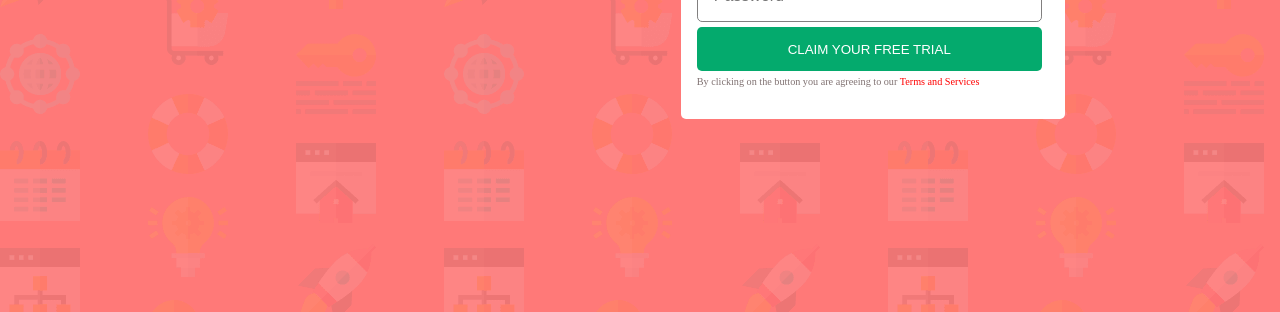
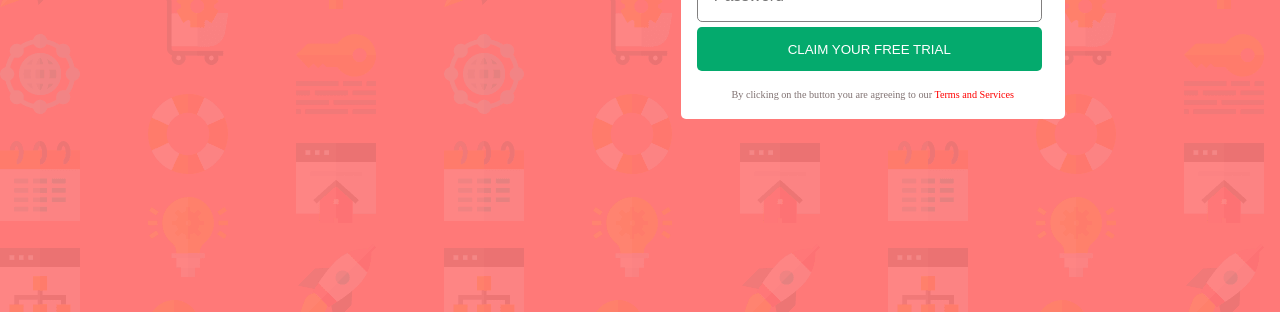
Before and after one commit to Kwagei/week-2-hackathon-signup-page-leonquoie, a plain HTML site: page index.html in a window 1280 px wide. Shown: the part 488-800 px from the top of the page. Drawn offline with Linux system fonts and the light colour scheme.

Commit message:
Hackathon page

```diff
--- a/index.html
+++ b/index.html
@@ -27,7 +27,8 @@
               <input type="text" placeholder="Email Address"><br>
               <input type="text" placeholder="Password"><br>
               <button class="button">Claim your free trial</button><br>
-              <label>By clicking on the button you are agreeing to our <a href="#">Terms and Services</a></label>
+              <br>
+              <label><center>By clicking on the button you are agreeing to our <a href="#">Terms and Services</a></center></label>
 
 
               </form>
```
